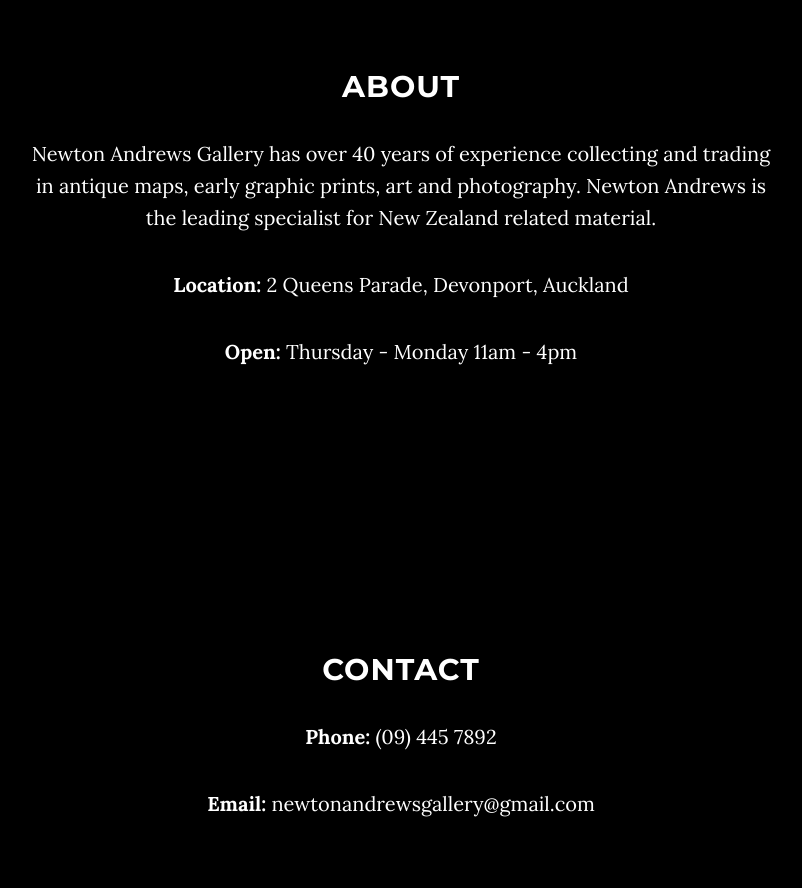
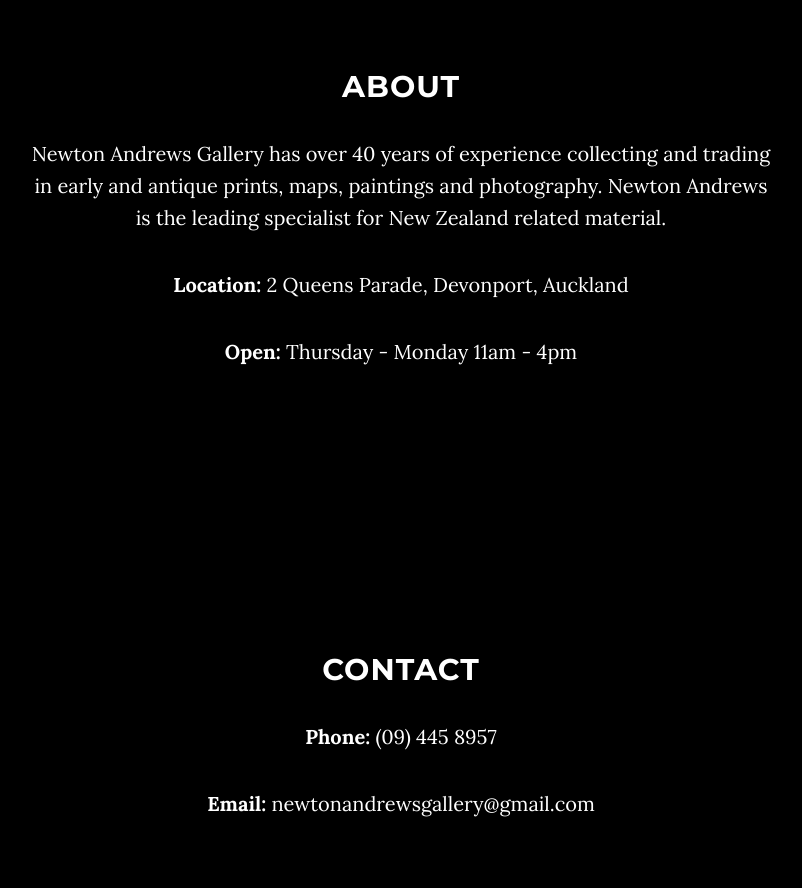
Before and after one commit to mangosteen182/newtonandrews, a website: page index.html in a window 1280 px wide. Shown: the part 980-1868 px from the top of the page, without its empty margins (239-1041 px from the left). Drawn offline with nearby package versions, Linux system fonts and the light colour scheme.

Commit message:
Update index.html

```diff
--- a/index.html
+++ b/index.html
@@ -86,7 +86,7 @@
         <div class="row">
             <div class="col-lg-8 col-lg-offset-2">
                 <h2>About</h2>
-                <p>Newton Andrews Gallery has over 40 years of experience collecting and trading in antique maps, early graphic prints, art and photography. Newton Andrews is the leading specialist for New Zealand related material.</p>
+                <p>Newton Andrews Gallery has over 40 years of experience collecting and trading in early and antique prints, maps, paintings and photography. Newton Andrews is the leading specialist for New Zealand related material.</p>
                 <p><b>Location:</b> 2 Queens Parade, Devonport, Auckland</p>
                 <p><b>Open:</b> Thursday - Monday           11am - 4pm</p>
             </div>
@@ -98,7 +98,7 @@
         <div class="row">
             <div class="col-lg-8 col-lg-offset-2">
                 <h2>Contact</h2>
-                <p><b>Phone:</b> (09) 445 7892</p>
+                <p><b>Phone:</b> (09) 445 8957</p>
                 <p><b>Email:</b> newtonandrewsgallery@gmail.com </p>
                 <ul class="list-inline banner-social-buttons">
                     <li>
```
